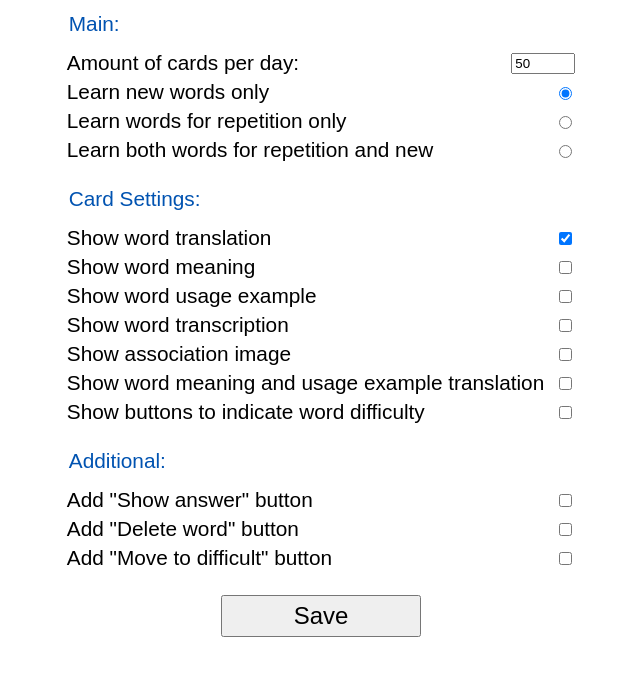
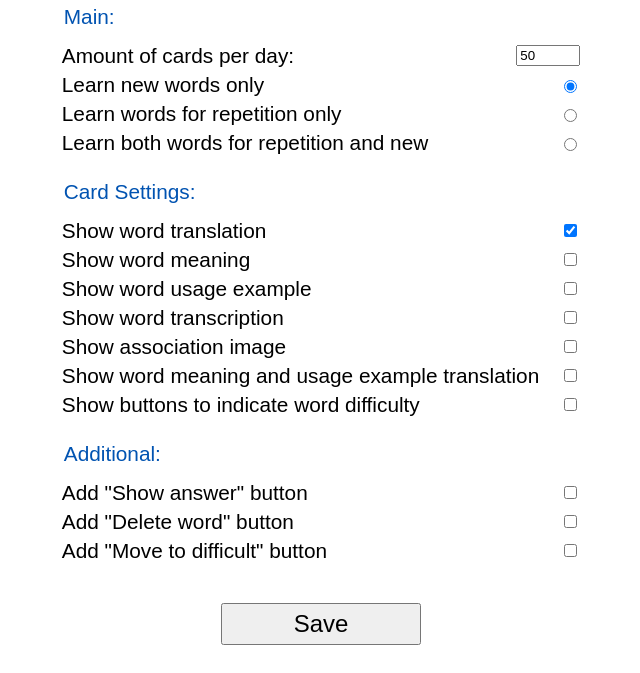
Before and after one commit to denverden/rslang, a website built with webpack: page src/index.html in a window 1280 px wide. Shown: the part 127-800 px from the top of the page, without its empty margins (319-959 px from the left). Built offline with nearby package versions, Linux system fonts and the light colour scheme.

Commit message:
refactor: move settings state object to another file, fix styles

```diff
--- a/src/settings/settings.js
+++ b/src/settings/settings.js
@@ -1,22 +1,7 @@
-import settingsObj from './settingsData';
+import { settingsObj, settingsState } from './settingsData';
 import SettingsForm from './SettingsForm';
 
 import './settings.scss';
-
-const settingsState = {
-  cardAmount: '50',
-  deleteWordBtn: false,
-  indicateDifficultyBtn: false,
-  moveDifficultBtn: false,
-  newOrRepetitionWords: 'newOnly',
-  showAnswerBtn: false,
-  showExample: false,
-  showExampleTranslation: false,
-  showImage: false,
-  showMeaning: false,
-  showTranscription: false,
-  showTranslation: true,
-};
 
 function createMainWrapper() {
   const mainWrapper = document.createElement('main');
@@ -44,8 +29,8 @@ function renderSettingsTemplate() {
   const { body } = document;
   const sectionWrapper = createMainWrapper();
   const container = createSettingsContainer();
+  const title = createSettingsTitle();
   const formElement = new SettingsForm(settingsObj, settingsState).generateForm();
-  const title = createSettingsTitle();
 
   container.appendChild(title);
   container.appendChild(formElement);
@@ -53,4 +38,8 @@ function renderSettingsTemplate() {
   body.appendChild(sectionWrapper);
 }
 
-renderSettingsTemplate();
+function pageInitialization() {
+  renderSettingsTemplate();
+}
+
+pageInitialization();
--- a/src/settings/settings.scss
+++ b/src/settings/settings.scss
@@ -7,18 +7,22 @@ body, html {
 .main-wrapper {
   width: 100%;
   height: 100%;
-
-  .settings-container {
   display: flex;
   flex-direction: column;
   justify-content: center;
   align-items: center;
-    height: 100%;
+
+  .settings-container {
+    padding: 20px;
     font-family: Arial, Helvetica, sans-serif;
     font-size: 1.3rem;
 
+    &__title {
+      text-align: center;
+    }
+
     &__form {
-      max-width: 800px;
+      max-width: 850px;
 
       .settings-group {
         display: flex;
@@ -39,10 +43,13 @@ body, html {
           padding-bottom: 5px;
 
           &__input {
-            margin-left: 15px;
+            margin-left: 25px;
           }
         }
       }
+
+      .button-container {
+        padding-top: 15px;
 
         .btn--save {
           display: block;
@@ -50,7 +57,16 @@ body, html {
           margin: auto;
           padding: 5px 0;
           font-size: 1.5rem;
+
+          @media (max-width: 575.98px) {
+            width: 100%;
+            // margin: 0 20px;
+            font-size: 1.3rem;
           }
         }
       }
     }
+
+    @media (max-width: 575.98px) { font-size: 1.1rem; }
+  }
+}
--- a/src/settings/settingsData.js
+++ b/src/settings/settingsData.js
@@ -1,4 +1,4 @@
-const settingsObj = {
+export const settingsObj = {
   'Main:': [
     {
       type: 'number',
@@ -81,4 +81,17 @@ const settingsObj = {
   ],
 };
 
-export default settingsObj;
+export const settingsState = {
+  cardAmount: '50',
+  deleteWordBtn: false,
+  indicateDifficultyBtn: false,
+  moveDifficultBtn: false,
+  newOrRepetitionWords: 'newOnly',
+  showAnswerBtn: false,
+  showExample: false,
+  showExampleTranslation: false,
+  showImage: false,
+  showMeaning: false,
+  showTranscription: false,
+  showTranslation: true,
+};
```
Lines whose indentation alone changed are shown as unchanged.
